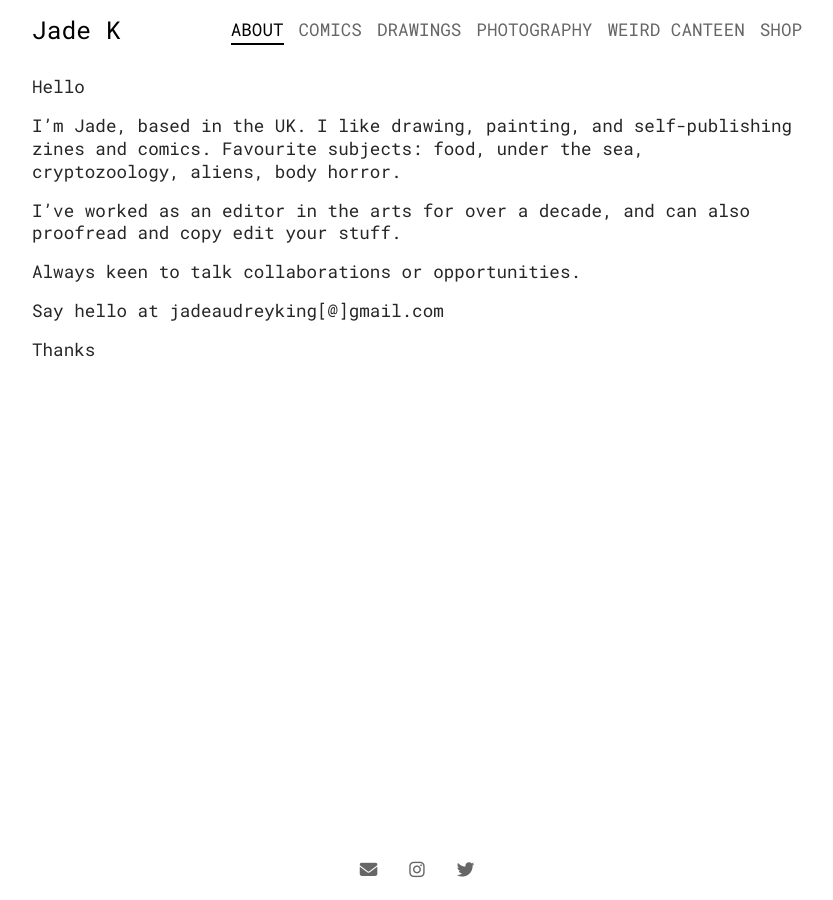
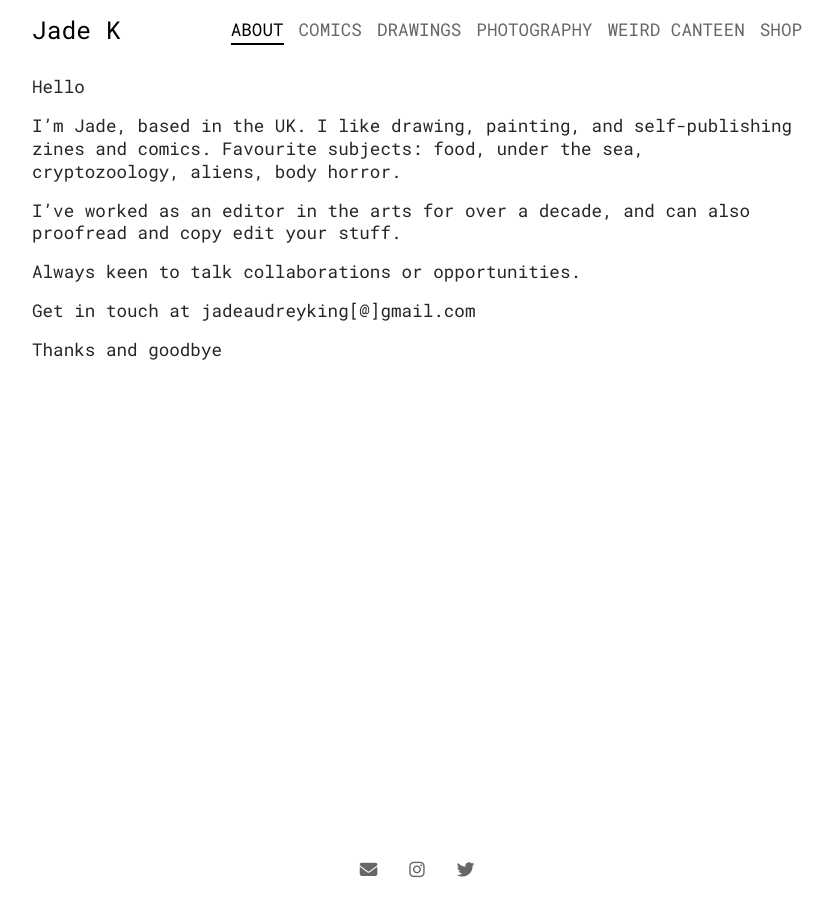
Before and after one commit to JamesSwatton/jadek, a Jekyll site: the page built from about.md, in a window 1280 px wide. Shown: the whole page, without its empty margins (223-1056 px from the left). Built offline with Jekyll 4.4.1, drawn with Linux system fonts in a browser that asks for light colours; nearby versions of some CDN libraries; comment, search, counter and statistics services are not loaded.

Commit message:
Update from Forestry.io Jade King updated about.md

```diff
--- a/about.md
+++ b/about.md
@@ -11,6 +11,6 @@ I've worked as an editor in the arts for over a decade, and can also proofread a
 
 Always keen to talk collaborations or opportunities.
 
-Say hello at jadeaudreyking\[@\]gmail.com
+Get in touch at jadeaudreyking\[@\]gmail.com
 
-Thanks
+Thanks and goodbye
```
